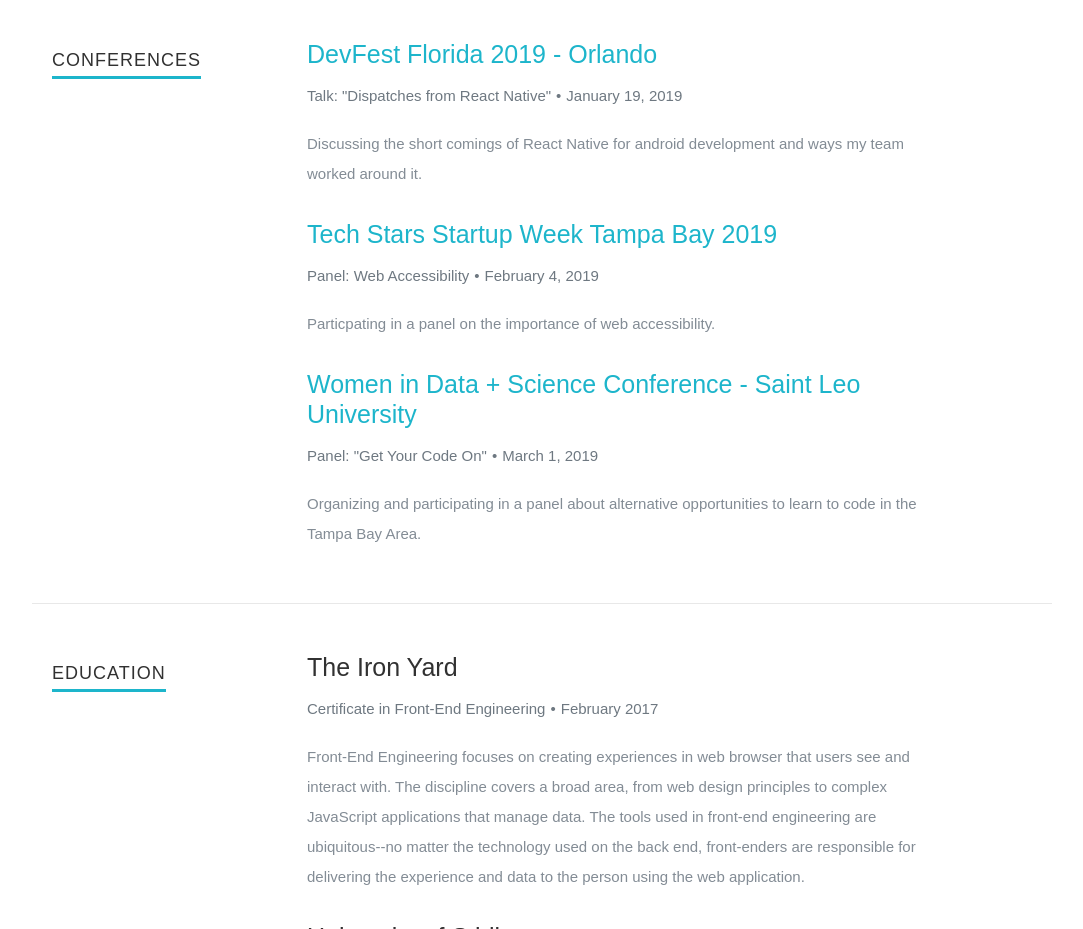
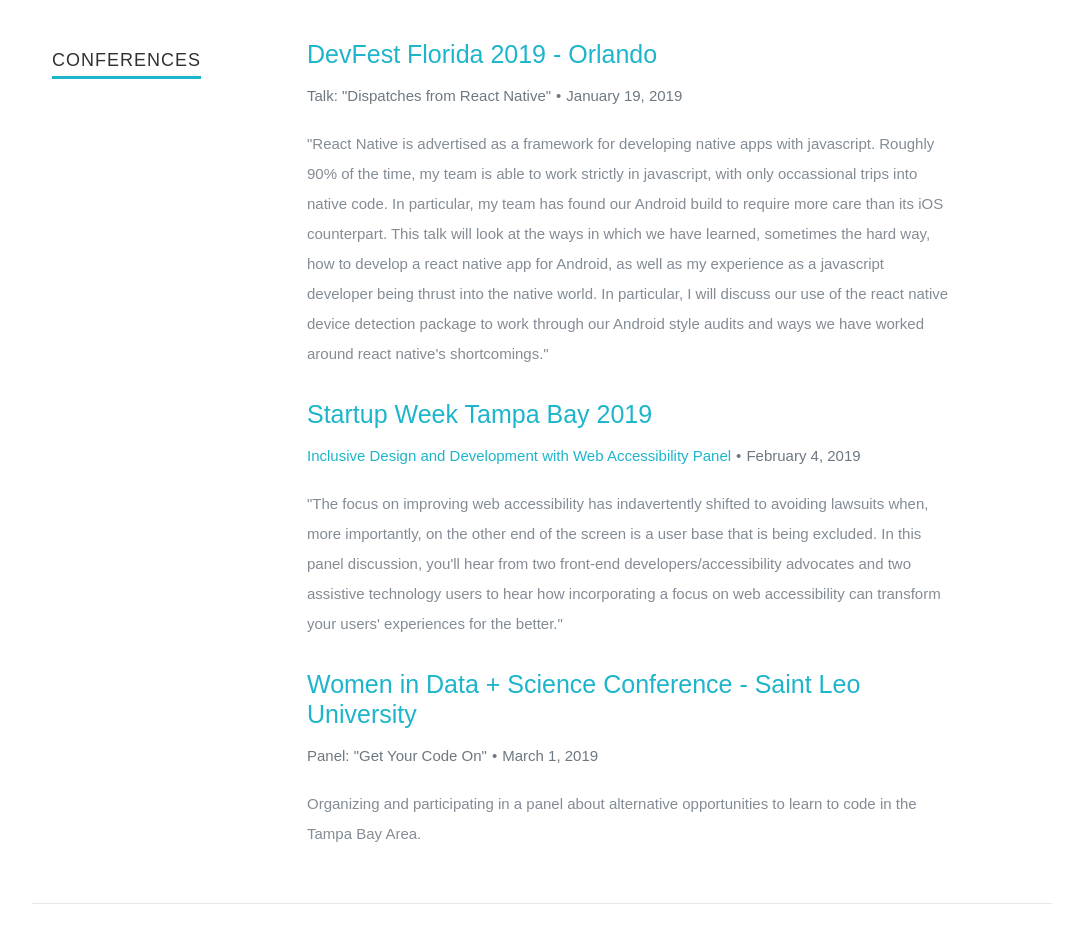
Before and after one commit to lizthrilla/portfolio2018, a Gatsby site: page / in a window 1280 px wide. Shown: the part 2040-2969 px from the top of the page, without its empty margins (98-1181 px from the left). Built offline with nearby package versions, Linux system fonts and the light colour scheme; Gatsby itself is replaced by a stand-in of ours; a web font is replaced by a local one.

Commit message:
link and descriptions

```diff
--- a/src/components/Conferences.js
+++ b/src/components/Conferences.js
@@ -22,22 +22,24 @@
             <em className="date">January 19, 2019</em>
           </p>
           <p>
-            Discussing the short comings of React Native for android development and ways my team worked around it.
+            "React Native is advertised as a framework for developing native apps with javascript. Roughly 90% of the time, my team is able to work strictly in javascript, with only occassional trips into native code. In particular, my team has found our Android build to require more care than its iOS counterpart. This talk will look at the ways in which we have learned, sometimes the hard way, how to develop a react native app for Android, as well as my experience as a javascript developer being thrust into the native world. In particular, I will discuss our use of the react native device detection package to work through our Android style audits and ways we have worked around react native's shortcomings."
           </p>
         </div>
       </div>
 
       <div className="row item">
         <div className="twelve columns">
-          <h3><a href="https://startupweektampabay.com/" target="_blank">Tech Stars Startup Week Tampa Bay 2019</a></h3>
+          <h3><a href="https://startupweektampabay.com/" target="_blank">Startup Week Tampa Bay 2019</a></h3>
           <p className="info">
-            Panel: Web Accessibility
+            <a href="https://sched.co/KBl9">
+              Inclusive Design and Development with Web Accessibility Panel
+            </a>
             <span>&bull;</span>
             <em className="date">February 4, 2019</em>
           </p>
 
           <p>
-            Particpating in a panel on the importance of web accessibility.
+            "The focus on improving web accessibility has indavertently shifted to avoiding lawsuits when, more importantly, on the other end of the screen is a user base that is being excluded. In this panel discussion, you'll hear from two front-end developers/accessibility advocates and two assistive technology users to hear how incorporating a focus on web accessibility can transform your users' experiences for the better."
           </p>
         </div>
       </div>
```
